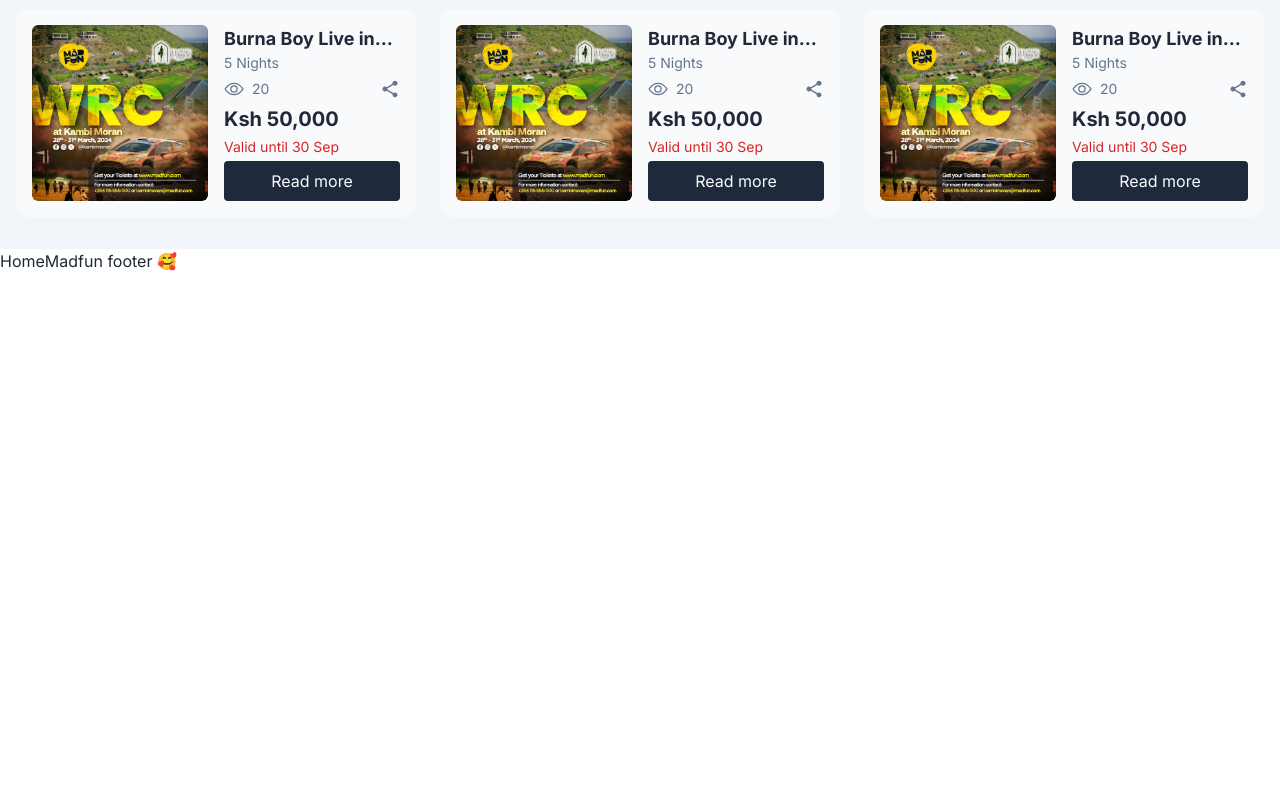
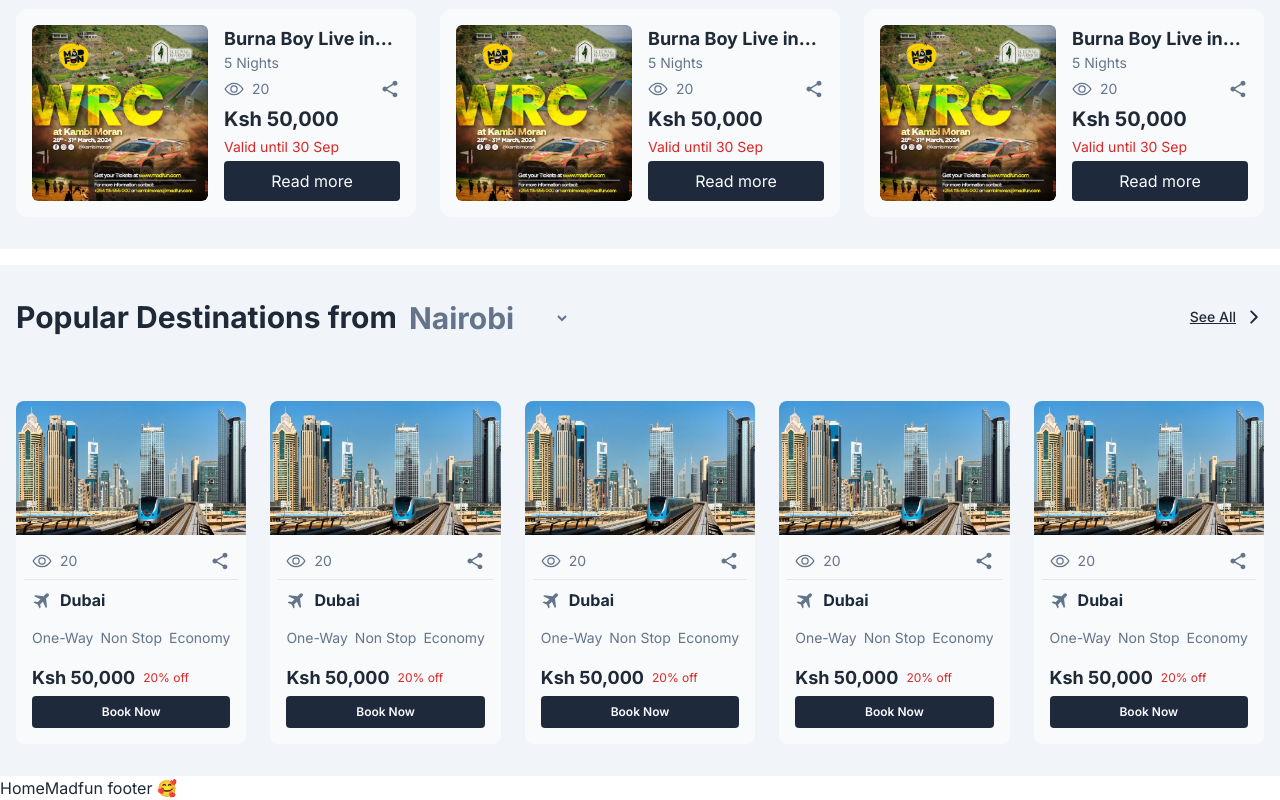
Before and after one commit to gitkenya/madfun, a Next.js app: page / in a window 1280 px wide. Shown: the part 1180-1980 px from the top of the page. Before the commit the page ends 1453 px from the top, so only its background shows below. Built offline with nearby package versions, Linux system fonts and the light colour scheme.

Commit message:
Added Destinations Section

```diff
--- /dev/null
+++ b/src/app/(web)/modules/components/destinations/destinations.tsx
@@ -0,0 +1,85 @@
+import Link from "next/link";
+import Image from "next/image";
+import {
+  IoChevronForwardOutline,
+  IoEye,
+  IoEyeOutline,
+  IoShare,
+} from "react-icons/io5";
+import { IoMdShare } from "react-icons/io";
+import { SlPlane } from "react-icons/sl";
+import { BiSolidPlaneAlt } from "react-icons/bi";
+
+export default function Destinations() {
+  const destinations: any[] = [1, 2, 3, 4, 5];
+  return (
+    <section className="w-full py-8 bg-slate-100 mt-4">
+      <div className="mx-auto max-w-[90rem] px-2 md:px-4 space-y-16">
+        <div className="w-full flex flex-row items-center justify-between">
+          <div className="flex flex-row items-center gap-2">
+            <h1 className="text-3xl font-bold">Popular Destinations from</h1>
+            <select className="mt-[2px] font-bold border-none outline-none text-3xl bg-transparent text-slate-500">
+              <option disabled selected>
+                Nairobi
+              </option>
+              <option>Mombasa</option>
+              <option>Kisumu</option>
+              <option>Nyeri</option>
+              <option>Nakuru</option>
+              <option>Thika</option>
+            </select>
+          </div>
+          <Link
+            href="/"
+            className="text-sm font-medium underline flex flex-row items-center gap-2"
+          >
+            See All <IoChevronForwardOutline size={20} />
+          </Link>
+        </div>
+        <div className="w-full grid grid-cols-1 sm:grid-cols-2 md:grid-cols-5 gap-6">
+          {destinations?.map((key: any) => (
+            <div key={key} className="bg-slate-50 rounded-lg">
+              <Image
+                className="rounded-t-lg"
+                src="/assets/img/destinations/destination1.webp"
+                width={600}
+                height={348}
+                alt="Events in Kenya Cinema Nairobi"
+              />
+              <div className="p-2">
+                <div className="flex flex-row justify-between text-slate-500 p-2 border-b border-slate-200">
+                  <span className="text-sm flex flex-row items-center gap-2">
+                    <IoEyeOutline size={20} /> 20
+                  </span>
+                  <IoMdShare size={20} />
+                </div>
+                <div className="flex flex-row gap-2 items-center font-bold text-slate-800 p-2">
+                  <BiSolidPlaneAlt size={20} className="text-slate-500" /> Dubai
+                </div>
+                <div className="flex flex-row justify-between text-slate-500 text-sm p-2">
+                  <span>One-Way</span>
+                  <span>Non Stop</span>
+                  <span>Economy</span>
+                </div>
+                <div className="flex flex-col gap-1 p-2">
+                  <h4 className="font-bold text-lg flex flex-row items-center gap-2">
+                    Ksh 50,000{" "}
+                    <span className="font-normal text-xs text-red-600">
+                      20% off
+                    </span>
+                  </h4>
+                  <Link
+                    href="/"
+                    className="px-5 py-2 block text-center bg-slate-800 text-slate-50 rounded text-xs font-semibold"
+                  >
+                    Book Now
+                  </Link>
+                </div>
+              </div>
+            </div>
+          ))}
+        </div>
+      </div>
+    </section>
+  );
+}
--- /dev/null
+++ b/src/app/(web)/modules/components/destinations/modules/destination.tsx
@@ -0,0 +1,14 @@
+export default function SelectDestination() {
+  return (
+    <select className="select w-full max-w-xs">
+      <option disabled selected>
+        Nairobi
+      </option>
+      <option>Mombasa</option>
+      <option>Kisumu</option>
+      <option>Nyeri</option>
+      <option>Nakuru</option>
+      <option>Thika</option>
+    </select>
+  );
+}
--- a/src/app/(web)/modules/shared/navbar/Navbar.tsx
+++ b/src/app/(web)/modules/shared/navbar/Navbar.tsx
@@ -3,11 +3,6 @@
   Disclosure,
   DisclosureButton,
   DisclosurePanel,
-  Menu,
-  MenuButton,
-  MenuItem,
-  MenuItems,
-  Transition,
 } from "@headlessui/react";
 import { usePathname } from "next/navigation";
 import { TfiClose, TfiBell, TfiAlignLeft } from "react-icons/tfi";
--- a/src/app/(web)/page.tsx
+++ b/src/app/(web)/page.tsx
@@ -2,6 +2,7 @@
 import Hero from "@/app/(web)/modules/components/hero/hero";
 import Events from "@/app/(web)/modules/components/events/events";
 import Packages from "@/app/(web)/modules/components/packages/packages";
+import Destinations from "@/app/(web)/modules/components/destinations/destinations";
 
 export default function Home() {
   return (
@@ -9,6 +10,7 @@
       <Hero />
       <Events />
       <Packages />
+      <Destinations />
       Home
     </>
   );
```
Also changed, not shown: public/assets/img/destinations/destination1.webp (added).
